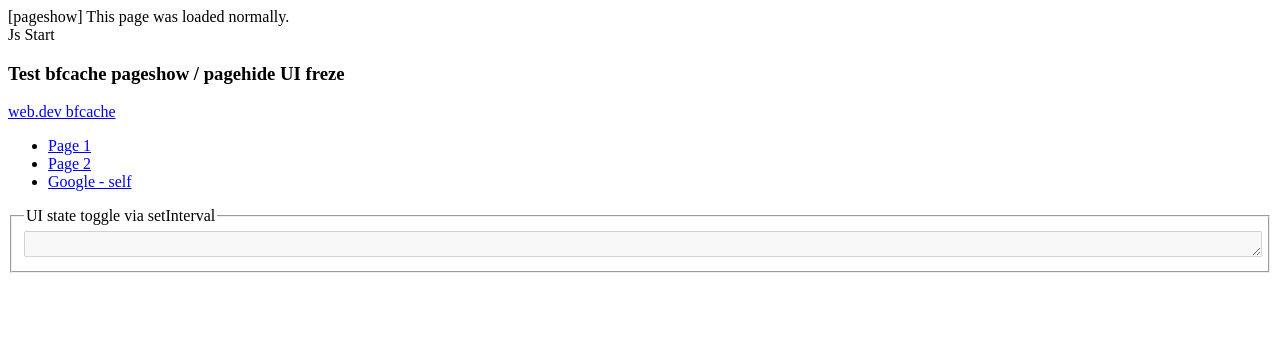
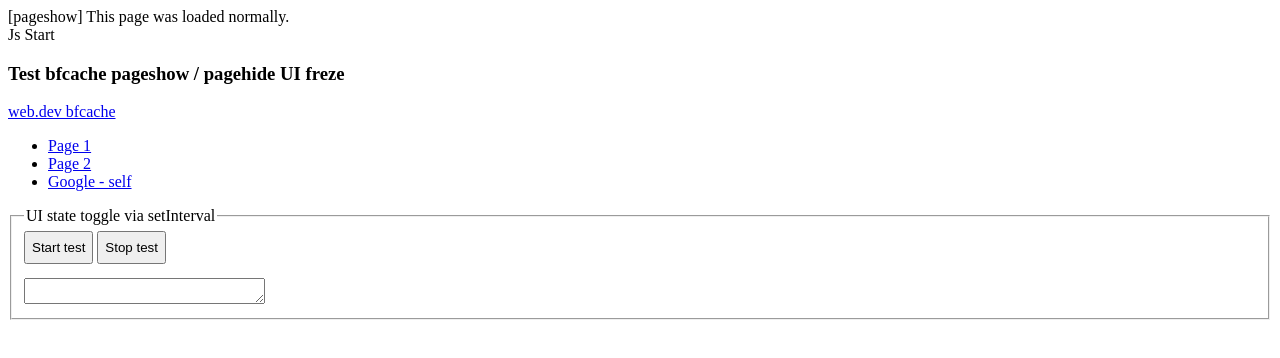
Before and after one commit to chrisribe/js-tests, a plain HTML site: page bfcache/index.html in a window 1280 px wide. Drawn offline with Linux system fonts and the light colour scheme.

Commit message:
main Added some formatting and buttons

```diff
--- a/bfcache/index.html
+++ b/bfcache/index.html
@@ -10,7 +10,10 @@
       input,
       textarea {
         font-size: 18px;
-        width: 100%;
+      }
+      button {
+        margin: 0 0 1em;
+        height: 2.5em;
       }
     </style>
     <script src="./ui-toggle.js"></script>
@@ -29,6 +32,10 @@
 
     <fieldset id="setIntervalTest">
       <legend>UI state toggle via setInterval</legend>
+      <div>
+        <button onclick="uiToggleTest.start('#setIntervalTest textarea')">Start test</button>
+        <button onclick="uiToggleTest.stop()">Stop test</button>
+      </div>
       <textarea rows="1"></textarea>
     </fieldset>
 
@@ -57,7 +64,6 @@
 
       (function () {
         appendMsg("Js Start");
-        uiToggleTest && uiToggleTest.start('#setIntervalTest textarea');
       })();
     </script>
   </body>
--- a/bfcache/ui-toggle.js
+++ b/bfcache/ui-toggle.js
@@ -12,6 +12,7 @@ var uiToggleTest = function(){
     }
 
     function startInterval(selectorString) {
+        stop();
         intervalTM = setInterval(function(){
             uiDisableEnableToggle(
                 document.body.querySelector(selectorString)
```
Lines whose indentation alone changed are shown as unchanged.
